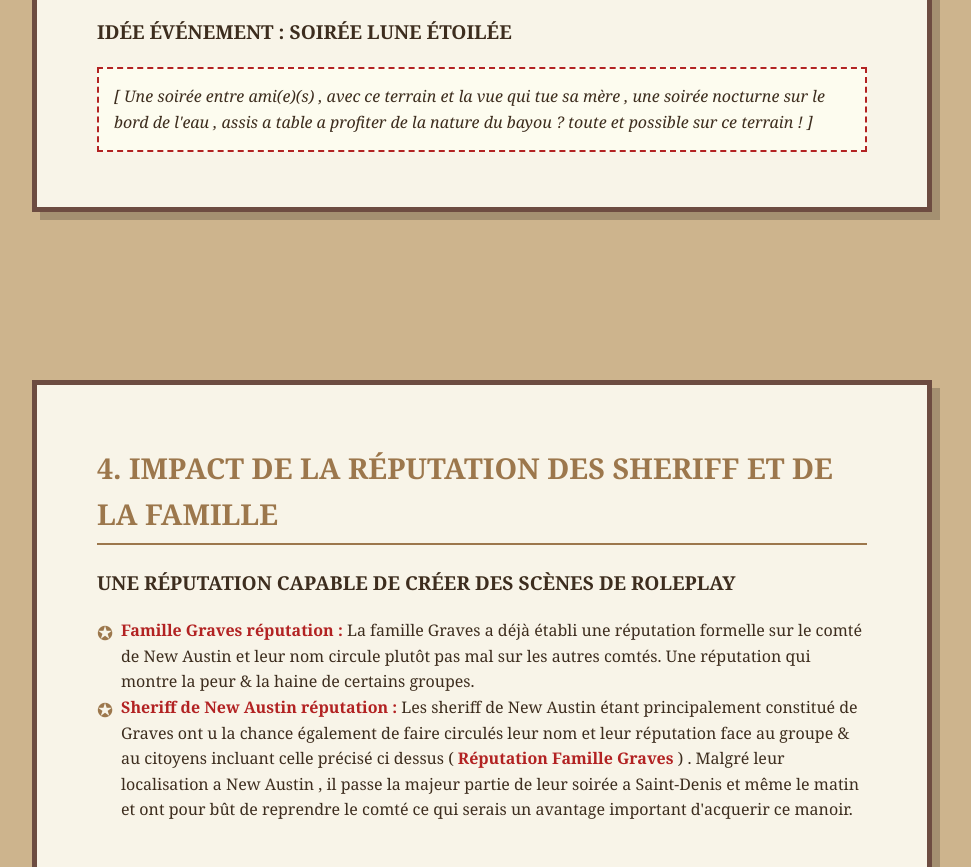
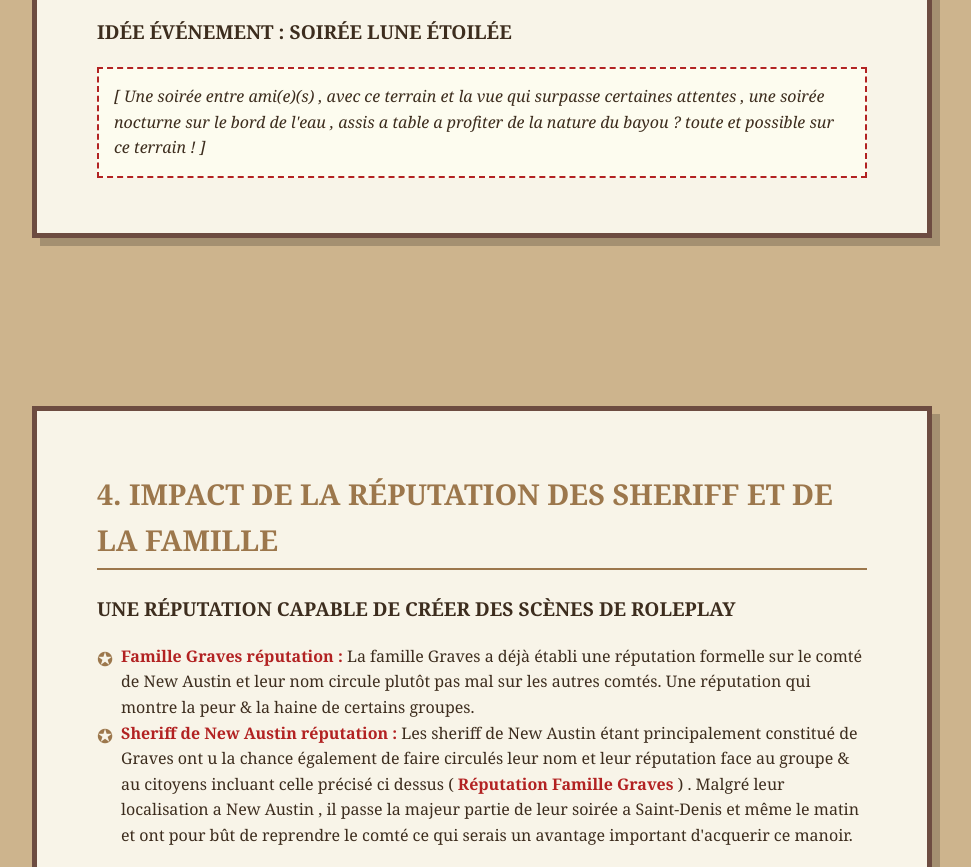
Before and after one commit to wolfygopqc/dossier-manoir-59-lc, a plain HTML site: page index.html in a window 1280 px wide. Shown: the part 3558-4425 px from the top of the page, without its empty margins (158-1129 px from the left). Drawn offline with Linux system fonts and the light colour scheme.

Commit message:
Add files via upload

```diff
--- a/index.html
+++ b/index.html
@@ -234,7 +234,7 @@
 
             <h3>Idée Événement : Soirée lune étoilée</h3>
             <div class="placeholder">
-                [ Une soirée entre ami(e)(s) , avec ce terrain et la vue qui tue sa mère , une soirée nocturne sur le bord de l'eau , assis a table a profiter de la nature du bayou ? toute et possible sur ce terrain ! ]
+                [ Une soirée entre ami(e)(s) , avec ce terrain et la vue qui surpasse certaines attentes , une soirée nocturne sur le bord de l'eau , assis a table a profiter de la nature du bayou ? toute et possible sur ce terrain ! ]
             </div>
         </div>
     </div>
```
